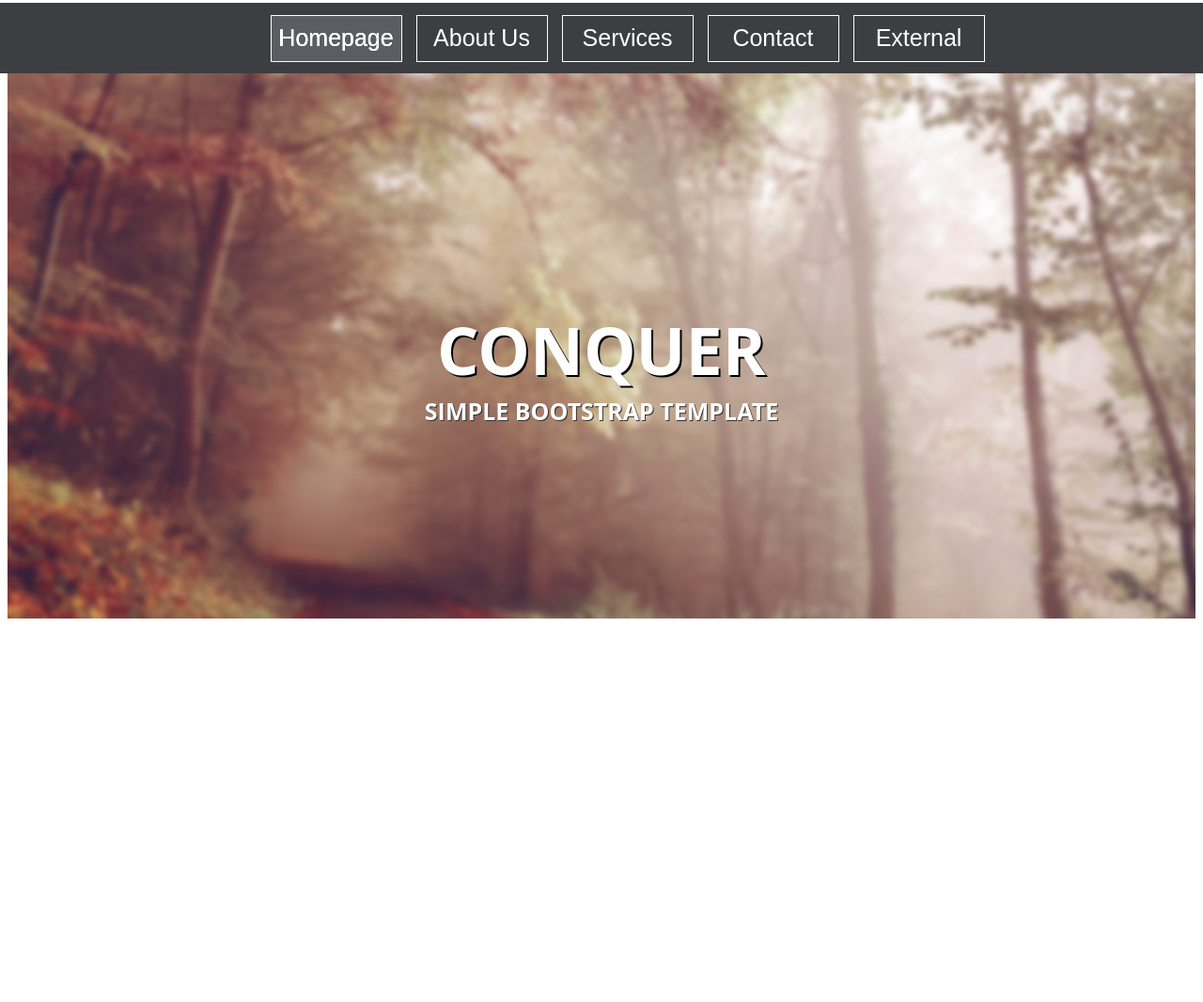
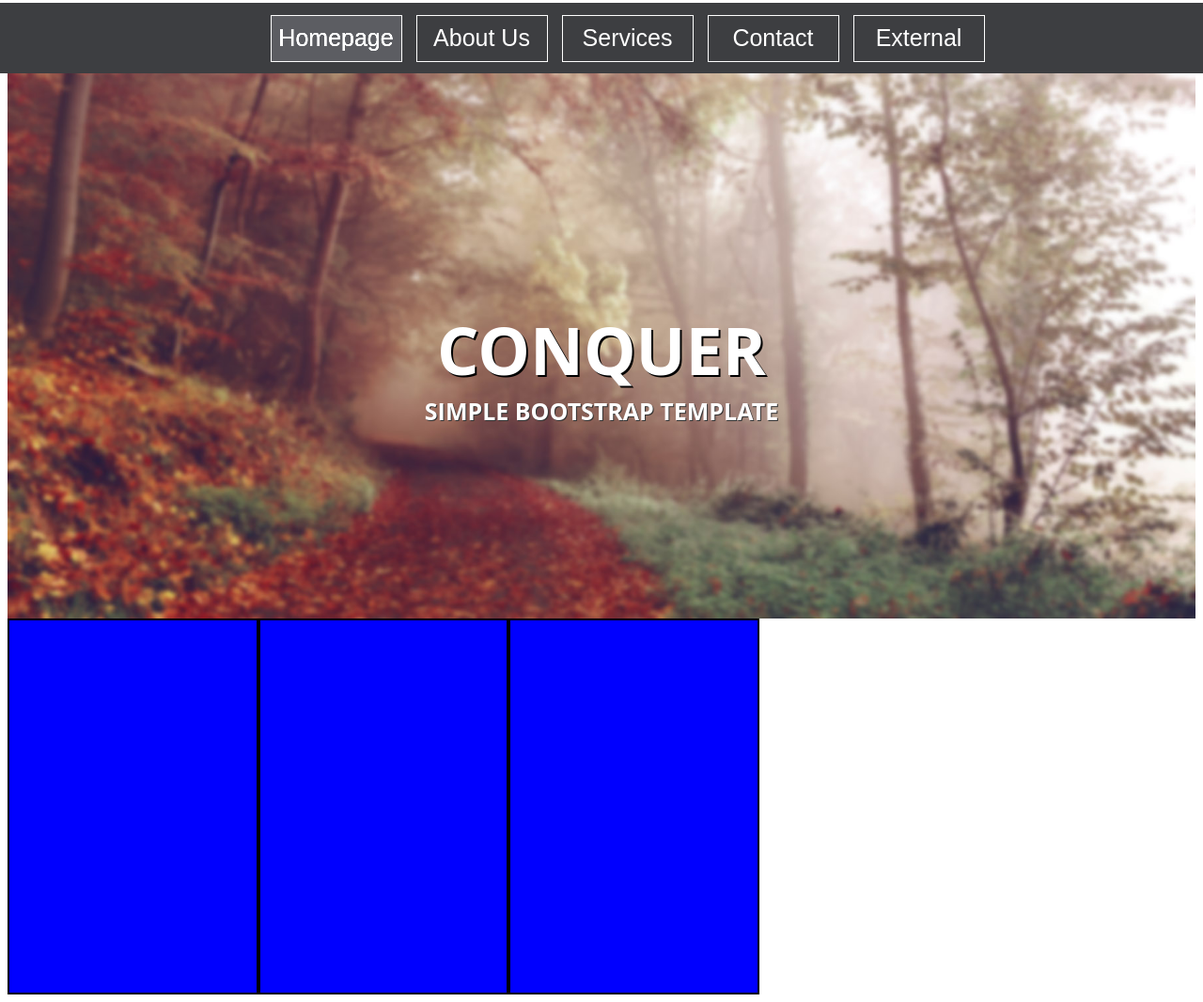
Before and after one commit to GreatDeveloper66/voyage-prework-tier1-adams, a PHP site: page / in a window 1280 px wide. Shown: the whole page at 94% size. Before the commit the page ends 658 px from the top, so only its background shows below. Run offline with PHP 8.4, Linux system fonts and the light colour scheme; some libraries are stand-ins or nearby versions.

Commit message:
updated header and added first column row

```diff
--- a/index.css
+++ b/index.css
@@ -22,6 +22,8 @@ header {
 	width: 100%;
 	height: 650px;
 	background: url("bg-1.jpg") no-repeat fixed center;
+	background-size: cover;
+
 }
 
 header menu {
@@ -65,13 +67,16 @@ menu.navmenu {
 }
 
 menu.collapsemenu {
-	display: none;
+	display: flex;
+	position: absolute;
+	margin-top: 75px;
 	flex-direction: column;
-	width: 100vw;
+	width: 75vw;
+	overflow-x: hidden;
 }
 
 menu.collapsemenu a button {
-	width: 99%;
+	width: 100%;
 	text-align: center;
 }
 
@@ -99,6 +104,33 @@ div.titleblock h2 {
 	margin-top: 0px;
 }
 
+.slideup,.slidedown {
+	max-height: 0;
+	overflow-y: hidden;
+	-webkit-transition: max-height 0.6s ease-in-out;
+	-moz-transition: max-height 0.6s ease-in-out;
+	transition: max-height 0.6s ease-in-out;
+}
+
+.slidedown {
+	max-height: 300px;
+}
+
+div.columns {
+	display: flex;
+	justify-content: space-around;
+	align-items: stretch;
+	height: 400px;
+	max-width: 800px;
+	background-color: blue;
+}
+
+div.column-3 {
+	background-color: transparent;
+	border: 2px solid black;
+	width: 100%;
+}
+
 @media only screen and (min-width: 768px) {
 	header {
 		flex-direction: column;
@@ -123,4 +155,8 @@ div.titleblock h2 {
 	i#accordian {
 		display: none;
 	}
+
+	div.column-3 {
+		width: 33%;
+	}
 }
--- a/index.html
+++ b/index.html
@@ -34,7 +34,7 @@
 
 		</menu>
 		<i class="fa fa-bars" id="accordian"></i>
-		<menu class="collapsemenu">
+		<menu class="collapsemenu slideup">
 			<a><button class="navbutton active">
 					Homepage
 				</button></a>
@@ -66,7 +66,17 @@
 
 	</header>
 	<main>
+		<div class="columns">
+			<div class="column-3">
 
+			</div>
+			<div class="column-3">
+
+			</div>
+			<div class="column-3">
+
+			</div>
+		</div>
 
 
 	</main>
--- a/index.js
+++ b/index.js
@@ -6,15 +6,18 @@
 /*global $*/
 /*jshint esversion:6*/
 
+
+
 window.onload = () => {
-	document.getElementById("accordian").addEventListener("click", function () {
+	const toggleDropDown = () => {
 		let collapse = document.querySelector("menu.collapsemenu");
-		const mode = collapse.style.display;
-		if (mode === "none") {
-			collapse.style.display = "flex";
-		} else {
-			collapse.style.display = "none";
-		}
+		collapse.classList.toggle("slidedown");
+		collapse.classList.toggle("slideup");
+	};
 
+	document.getElementById("accordian").addEventListener("click", toggleDropDown);
+
+	Array.from(document.querySelectorAll("menu.collapsemenu a button")).forEach(button => {
+		button.addEventListener("click", toggleDropDown);
 	});
 };
```
